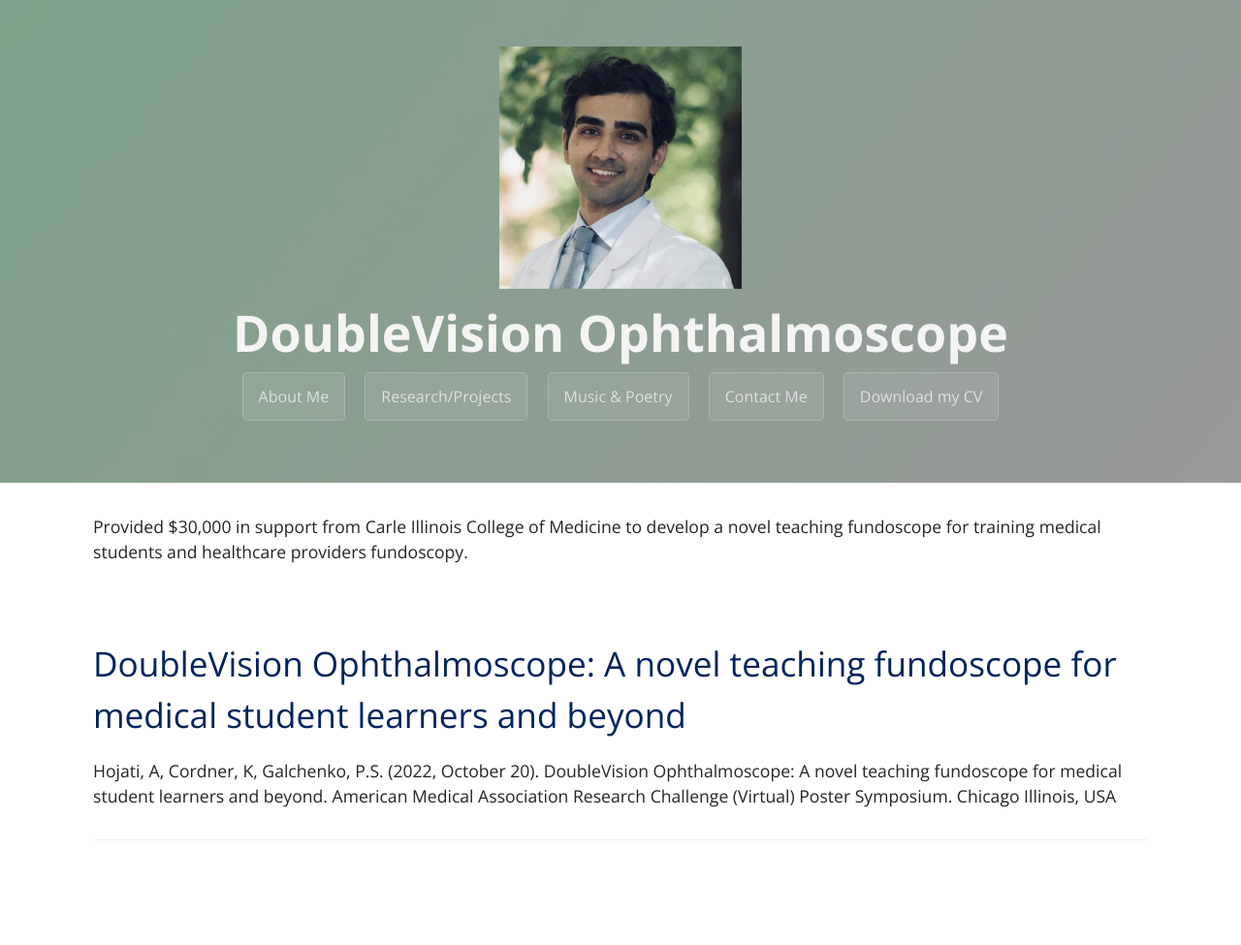
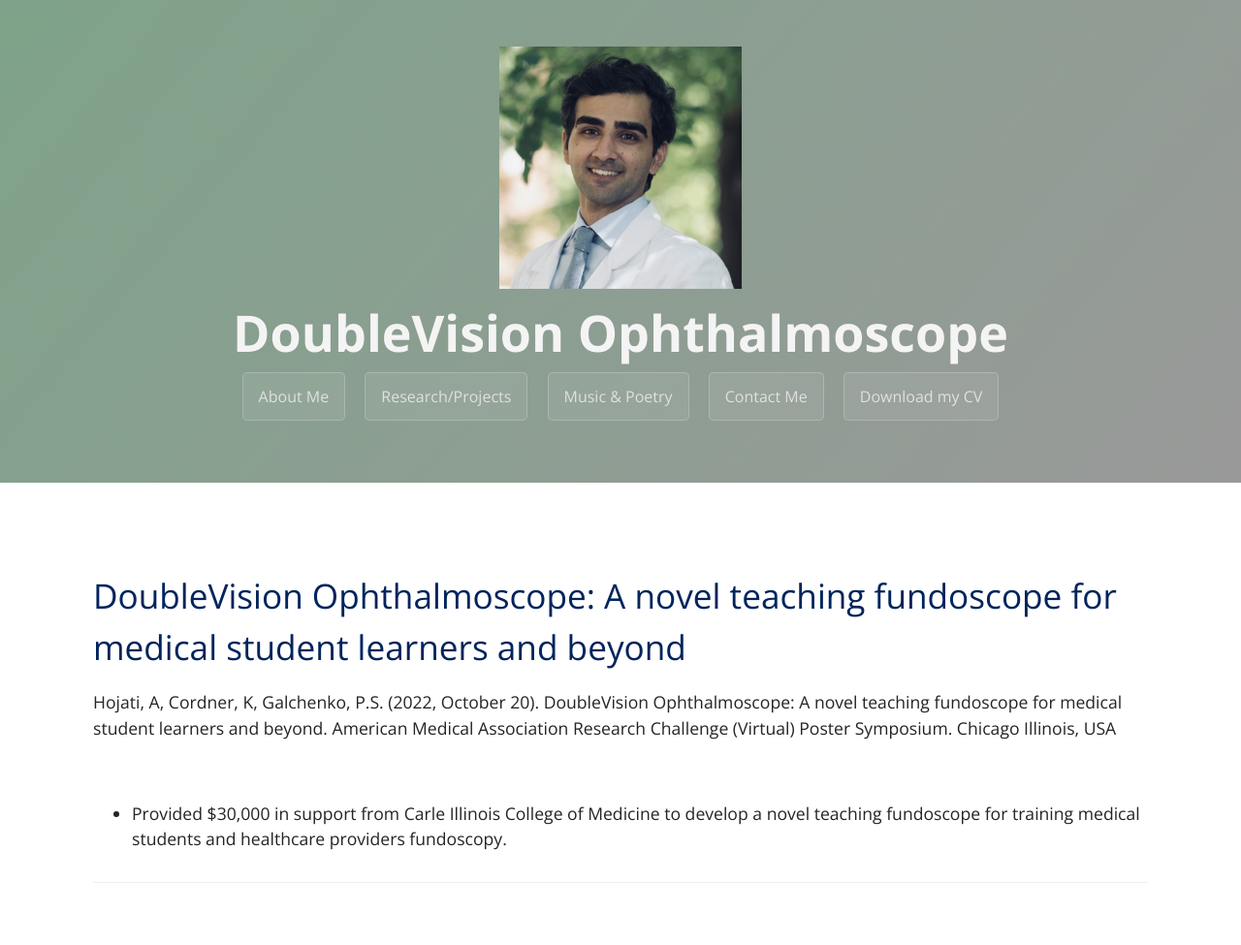
Before and after one commit to EyeCanDoIt/EyeCanDoIt.github.io, a Jekyll site: the page built from doublevision.md, in a window 1280 px wide. Shown: the whole page at 97% size. Built offline with Jekyll 4.4.1, drawn with Linux system fonts in a browser that asks for light colours; before the commit the page ends 931 px from its top, so only the background shows below that.

Commit message:
Update doublevision.md

```diff
--- a/doublevision.md
+++ b/doublevision.md
@@ -4,9 +4,11 @@
 filename: doublevision
 ---
 
-Provided $30,000 in support from Carle Illinois College of Medicine to develop a novel teaching fundoscope for training medical students and healthcare providers fundoscopy.
-
 <br>
 
 # DoubleVision Ophthalmoscope: A novel teaching fundoscope for medical student learners and beyond
 Hojati, A, Cordner, K, Galchenko, P.S. (2022, October 20). DoubleVision Ophthalmoscope: A novel teaching fundoscope for medical student learners and beyond. American Medical Association Research Challenge (Virtual) Poster Symposium. Chicago Illinois, USA
+
+<br>
+
+- Provided $30,000 in support from Carle Illinois College of Medicine to develop a novel teaching fundoscope for training medical students and healthcare providers fundoscopy.
```
